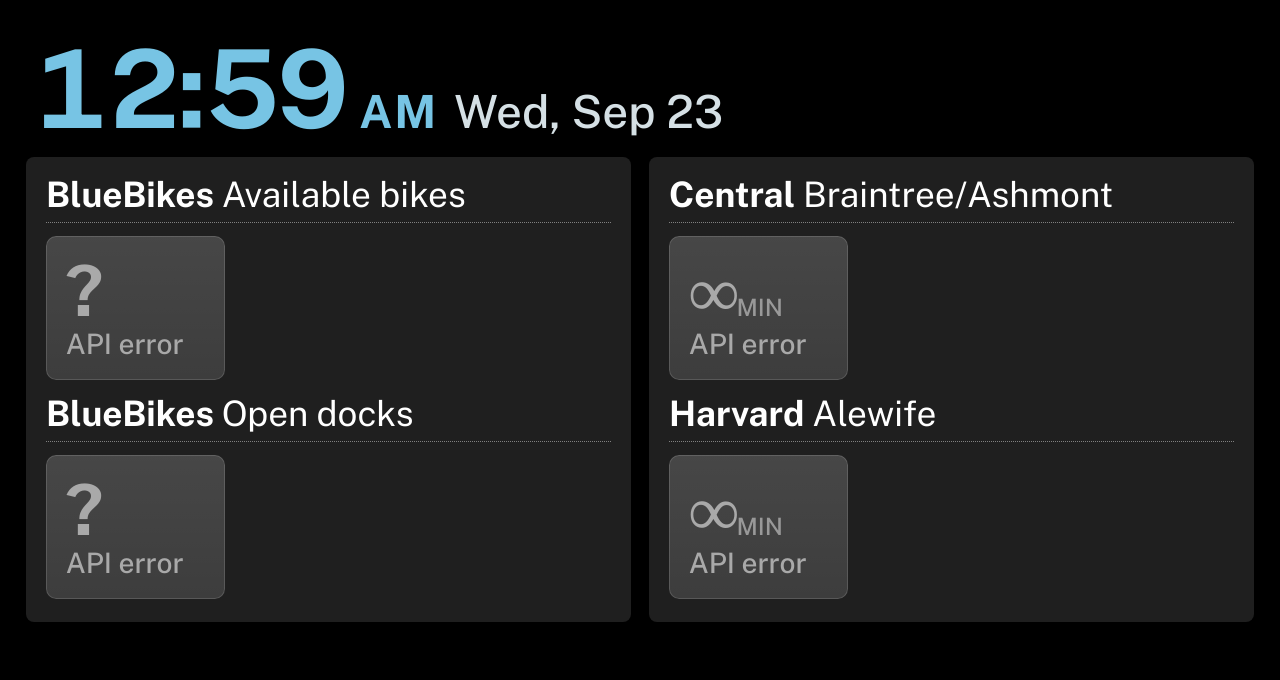
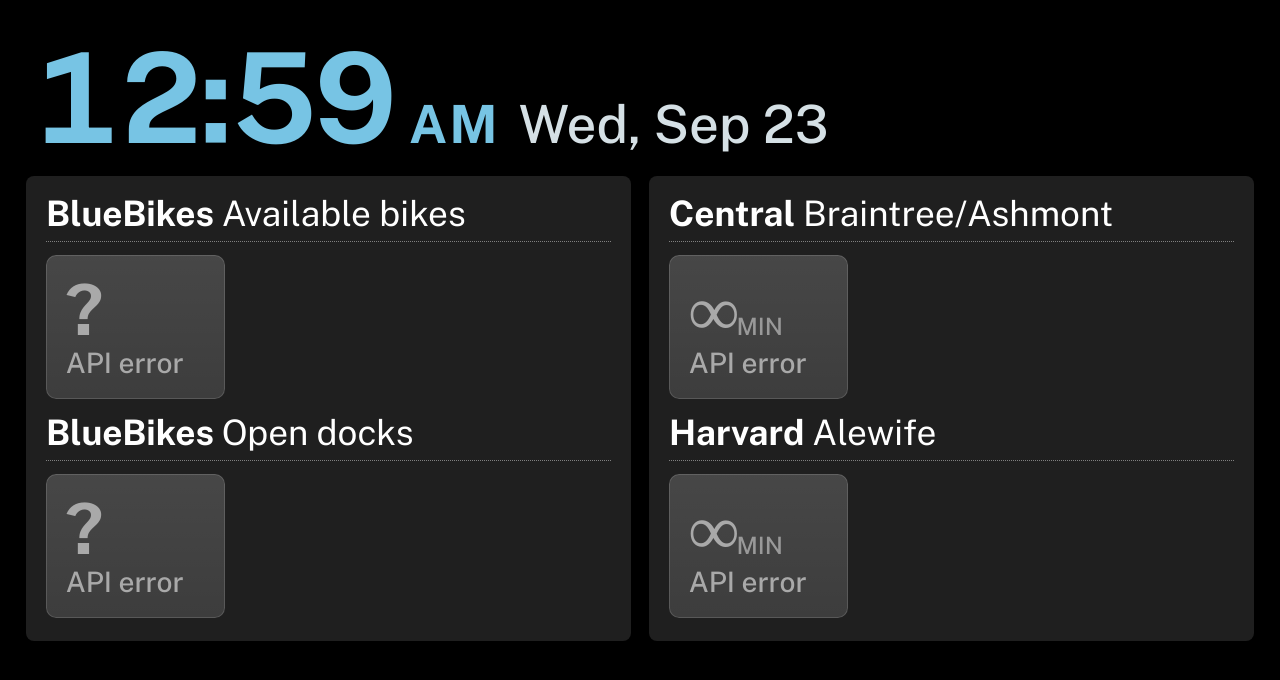
Before and after one commit to iamdanzhao/iamdanzhao.github.io, a Jekyll site: the page projects/trains/index.html, which Jekyll copies as it is, in a window 1280 px wide. Shown: the top 680 px of the page. Built offline with Jekyll 4.4.1, drawn with Linux system fonts in a browser that asks for light colours; nearby versions of some CDN libraries.

Commit message:
time size

```diff
--- a/projects/trains/index.html
+++ b/projects/trains/index.html
@@ -20,7 +20,7 @@
             margin: 0 0 6px;
             padding-left: 8px;
             /* Clock size; AM/PM and the date use 32% of this. */
-            font-size: clamp(64px, 8.5vw, 128px);
+            font-size: clamp(74px, 9.8vw, 148px);
             display: flex;
             align-items: baseline;
             gap: 0.15em;
@@ -185,7 +185,7 @@
 
             h1 {
                 /* The clock, AM/PM, and date scale together on phones. */
-                font-size: min(12vw, 64px);
+                font-size: min(13.9vw, 74px);
             }
 
             h2 {
```
